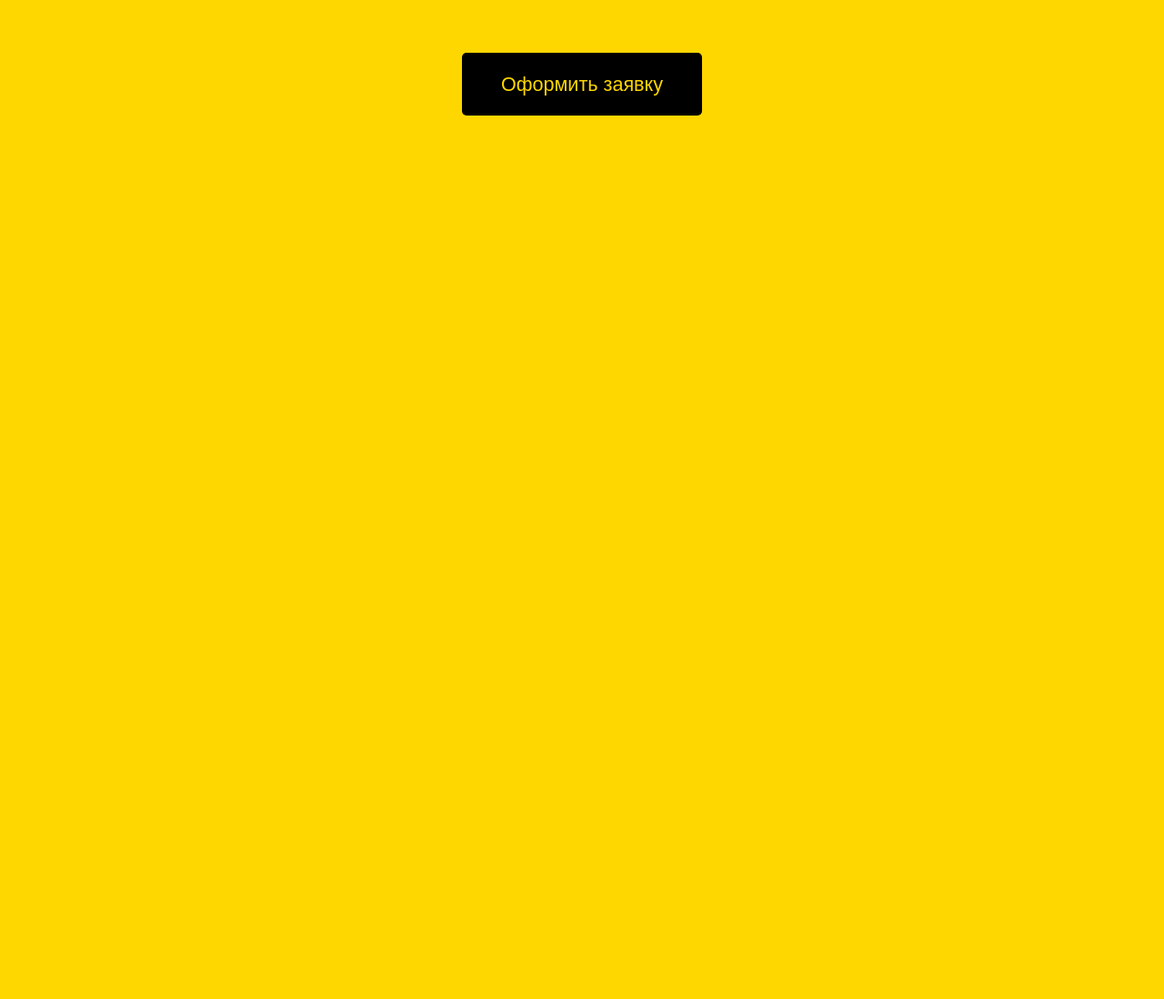
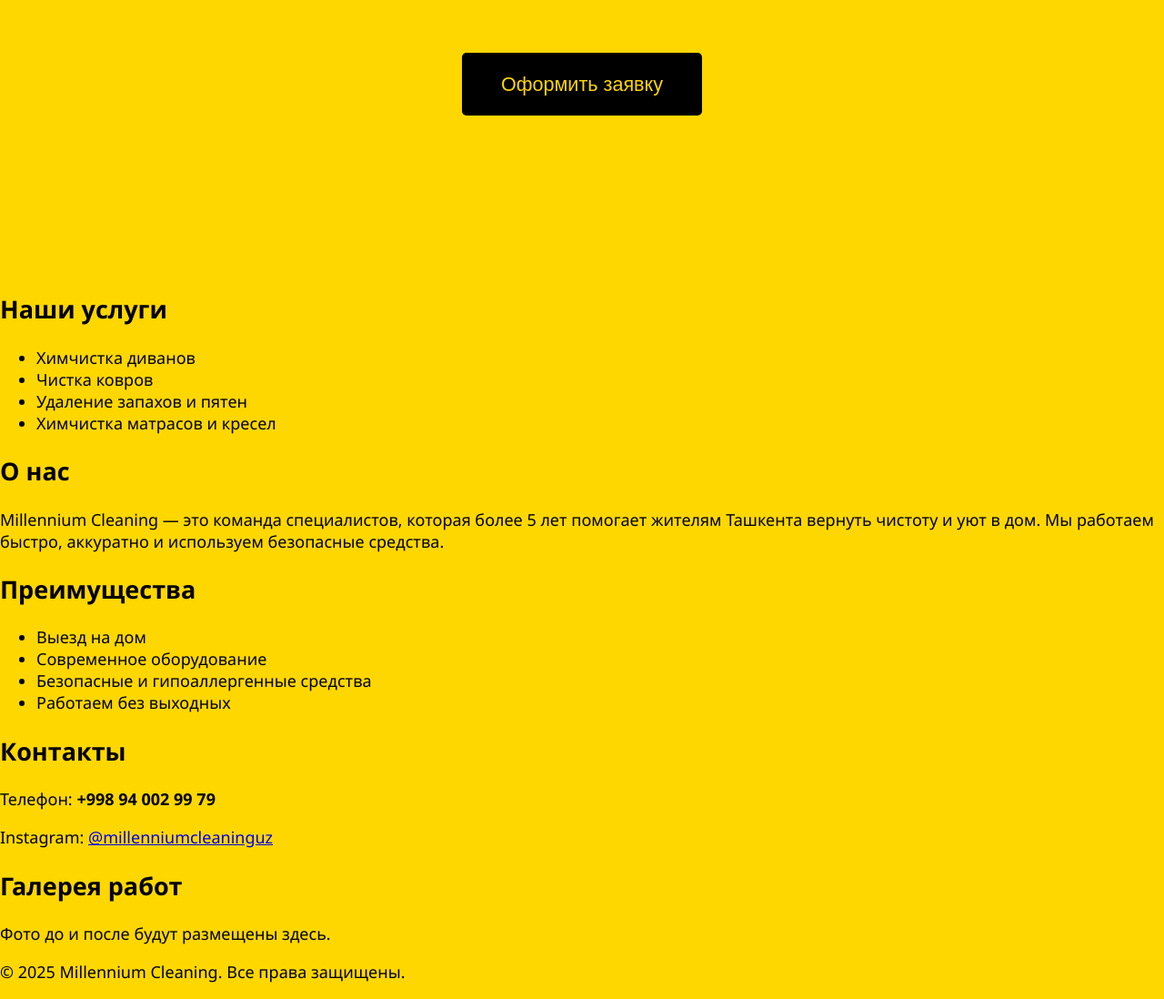
Before and after one commit to Millennium-Cleaning/millennium-cleaning.github.io, a plain HTML site: page index.html in a window 1280 px wide. Shown: the part 581-1679 px from the top of the page at 91% size. Before the commit the page ends 880 px from the top, so only its background shows below. Drawn offline with Linux system fonts and the light colour scheme.

Commit message:
Update index.html

```diff
--- a/index.html
+++ b/index.html
@@ -23,12 +23,53 @@
       <div class="schedule">ежедневно 09:00 – 21:00</div>
     </div>
   </header>
+
   <main>
     <section class="hero">
       <h1>Химчистка мягкой мебели в Ташкенте</h1>
       <p>Чистота, комфорт и профессионализм — в каждом заказе.</p>
       <button>Оформить заявку</button>
     </section>
+
+    <section id="services" class="section">
+      <h2>Наши услуги</h2>
+      <ul>
+        <li>Химчистка диванов</li>
+        <li>Чистка ковров</li>
+        <li>Удаление запахов и пятен</li>
+        <li>Химчистка матрасов и кресел</li>
+      </ul>
+    </section>
+
+    <section id="about" class="section">
+      <h2>О нас</h2>
+      <p>Millennium Cleaning — это команда специалистов, которая более 5 лет помогает жителям Ташкента вернуть чистоту и уют в дом. Мы работаем быстро, аккуратно и используем безопасные средства.</p>
+    </section>
+
+    <section id="advantages" class="section">
+      <h2>Преимущества</h2>
+      <ul>
+        <li>Выезд на дом</li>
+        <li>Современное оборудование</li>
+        <li>Безопасные и гипоаллергенные средства</li>
+        <li>Работаем без выходных</li>
+      </ul>
+    </section>
+
+    <section id="contacts" class="section">
+      <h2>Контакты</h2>
+      <p>Телефон: <strong>+998 94 002 99 79</strong></p>
+      <p>Instagram: <a href="https://www.instagram.com/millenniumcleaninguz" target="_blank">@millenniumcleaninguz</a></p>
+    </section>
+
+    <section id="gallery" class="section">
+      <h2>Галерея работ</h2>
+      <p>Фото до и после будут размещены здесь.</p>
+    </section>
   </main>
+
+  <footer>
+    <p>© 2025 Millennium Cleaning. Все права защищены.</p>
+  </footer>
 </body>
 </html>
```
